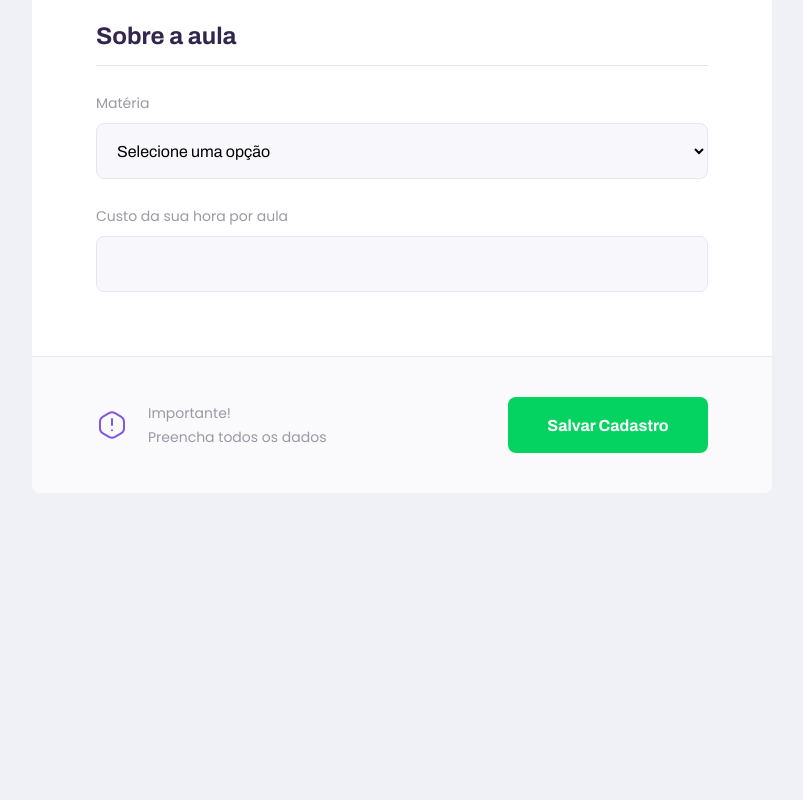
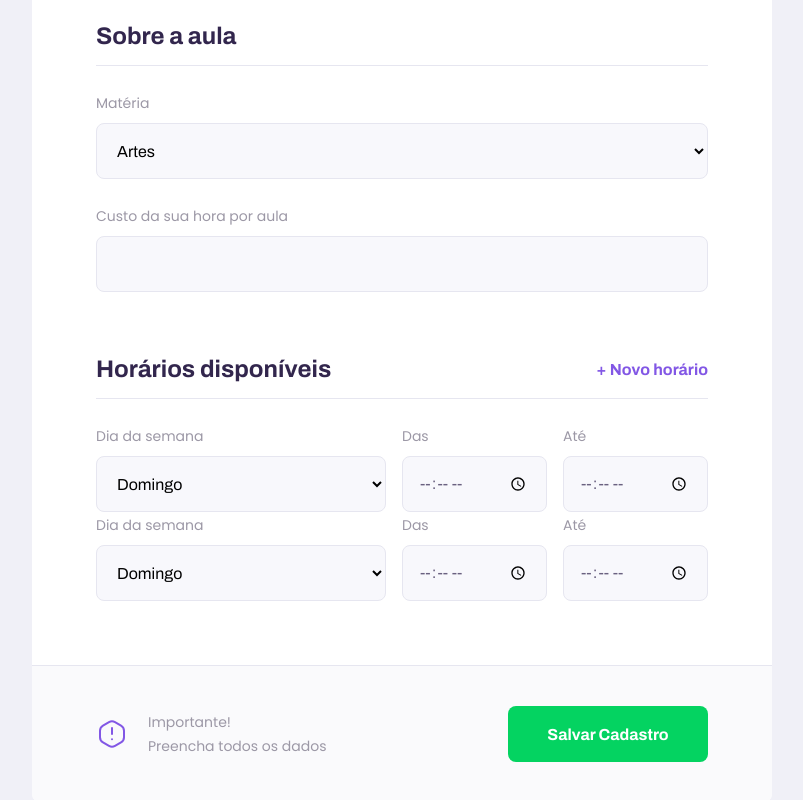
Before and after one commit to wagaodev/Proffy-Web, a React (Create React App) app: page /give-classes in a window 1280 px wide. Shown: the part 999-1799 px from the top of the page, without its empty margins (238-1041 px from the left). Before the commit the page ends 1492 px from the top, so only its background shows below. Built offline with nearby package versions, Linux system fonts and the light colour scheme.

Commit message:
Component Input e Select finalizado. 80% concluido

```diff
--- a/src/components/Select/index.tsx
+++ b/src/components/Select/index.tsx
@@ -15,8 +15,8 @@
   return(
     <div className="select-block">
       <label htmlFor={name}>{label}</label>
-      <select id={name} {...rest}>
-        <option value=" " disabled selected hidden >Selecione uma opção</option>
+      <select defaultValue="" id={name} {...rest}>
+        <option value=" " disabled hidden >Selecione uma opção</option>
         {options.map(option => {
           return <option key={option.value} value={option.value}>{option.label}</option>
         })}
--- a/src/pages/TeacherForm/index.tsx
+++ b/src/pages/TeacherForm/index.tsx
@@ -1,4 +1,4 @@
-import React from 'react';
+import React, { useState } from 'react';
 
 // Icons
 import warningIcon from '../../assets/icons/warning.svg';
@@ -12,6 +12,22 @@
 import './styles.css'
 
 export default function TeacherForm(){
+
+  const [scheduleItems, setScheduleItems] = useState([
+    { week_day: 0, from: '8:00 AM', to: '4:00 PM'},
+    { week_day: 2, from: '10:00 AM', to: '6:00 PM'},
+  ]);
+
+  // 1:06:51
+
+  function addNewScheduleItem(){
+    scheduleItems.push({
+      week_day: '',
+      from: '',
+      to: ''
+    })
+  };
+
   return(
     <div id="page-teacher-form" className="container">
       <PageHeader
@@ -53,13 +69,40 @@
 
         </fieldset>
 
-        {/* <fieldset>
-          <legend>Horários disponíveis</legend>
 
-          <Input name="subject" label="Matéria" />
-          <Input name="cost" label="Custo da sua hora por aula" />
 
-        </fieldset> */}
+        <fieldset>
+          <legend>Horários disponíveis
+            <button
+              onClick={addNewScheduleItem}
+              type="button">
+              + Novo horário
+            </button>
+          </legend>
+
+          {scheduleItems.map(scheduleItems => {
+            return (
+              <div key={scheduleItems.week_day} className="schedule-item">
+                <Select
+                  name="week_day"
+                  label="Dia da semana "
+                  options={[
+                    { value: '0', label: 'Domingo'},
+                    { value: '1', label: 'Segunda-Feira'},
+                    { value: '2', label: 'Terça-Feira'},
+                    { value: '3', label: 'Quarta-Feira'},
+                    { value: '4', label: 'Quinta-Feira'},
+                    { value: '5', label: 'Sexta-Feira'},
+                    { value: '6', label: 'Sábado'},
+                  ]}
+                />
+                <Input name="from" label="Das" type="time" />
+                <Input name="to" label="Até" type="time" />
+              </div>
+            );
+          })}
+
+        </fieldset>
 
         <footer>
           <p>
--- a/src/pages/TeacherForm/styles.css
+++ b/src/pages/TeacherForm/styles.css
@@ -32,6 +32,18 @@
   padding-bottom: 1.6rem;
   border-bottom: 1px solid var(--color-line-in-white);
 }
+#page-teacher-form main fieldset legend button{
+  background: none;
+  border: 0;
+  color: var(--color-primary);
+  font: 700 1.6rem Archivo;
+  cursor: pointer;
+  transition: color 0.2s;
+}
+#page-teacher-form main fieldset legend button:hover {
+  color: var(--color-primary-darker);
+}
+
 #page-teacher-form main fieldset .input-block + .textarea-block,
 #page-teacher-form main fieldset .select-block + .input-block {
   margin-top: 2.4rem;
@@ -86,6 +98,14 @@
   #page-teacher-form main fieldset {
     padding: 0 6.4rem;
   }
+  #page-teacher-form main .schedule-item {
+    display: grid;
+    grid-template-columns: 2fr 1fr 1fr;
+    column-gap: 1.6rem;
+  }
+  #page-teacher-form main .schedule-item .input-block {
+    margin-top: 0 !important;
+  }
   #page-teacher-form main footer {
     padding: 4.0rem 6.4rem;
     display: flex;
```
